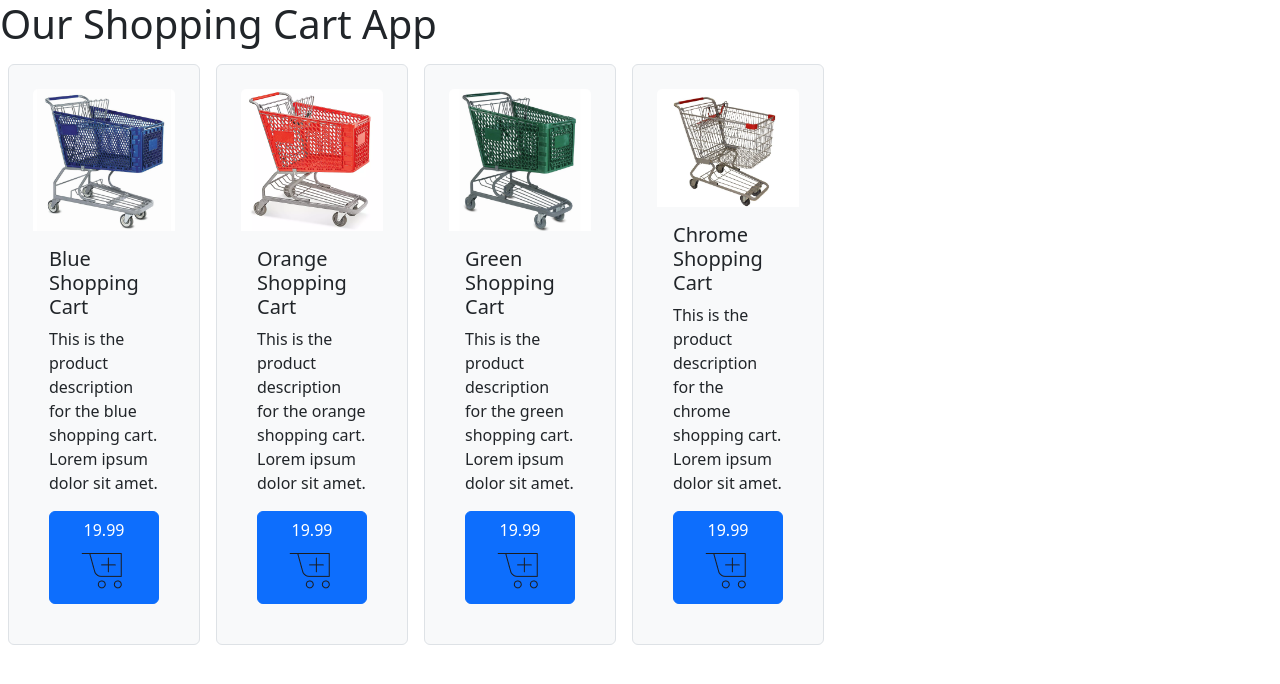
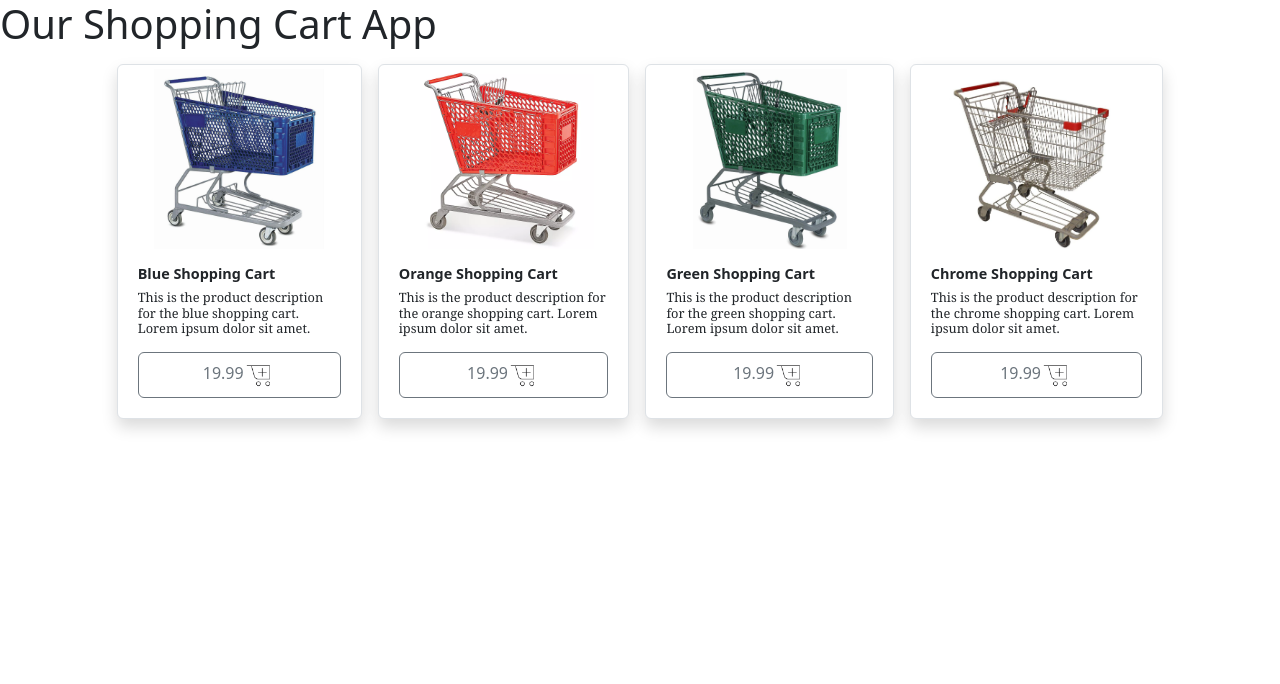
Before and after one commit to dannyjive/shopping-cart-project, a React (Create React App) app: page / in a window 1280 px wide. Shown: the top 684 px of the page. Built offline with nearby package versions, Linux system fonts and the light colour scheme.

Commit message:
styled cards

```diff
--- a/src/App.js
+++ b/src/App.js
@@ -1,40 +1,43 @@
 import CardGallery from "./CardGallery";
-// import ItemCard from "./ItemCard";
+import "./CardGallery.css";
 
 //Import Images
-import bluecart from './imgs/bluecart.jpg';
-import chromecart from './imgs/chromecart.webp';
-import greencart from './imgs/greencart.jpg';
-import orangecart from './imgs/orangecart.webp';
-
+import bluecart from "./imgs/bluecart.jpg";
+import chromecart from "./imgs/chromecart.webp";
+import greencart from "./imgs/greencart.jpg";
+import orangecart from "./imgs/orangecart.webp";
 
 //Shopping Cart Card Data -DF
 const products = [
   {
     name: "Blue Shopping Cart",
-      description: "This is the product description for the blue shopping cart. Lorem ipsum dolor sit amet.",
+    description:
+      "This is the product description for the blue shopping cart. Lorem ipsum dolor sit amet.",
     image: bluecart,
-      price: 19.99
+    price: 19.99,
   },
   {
     name: "Orange Shopping Cart",
-      description: "This is the product description for the orange shopping cart. Lorem ipsum dolor sit amet.",
+    description:
+      "This is the product description for the orange shopping cart. Lorem ipsum dolor sit amet.",
     image: orangecart,
-      price: 19.99
+    price: 19.99,
   },
   {
     name: "Green Shopping Cart",
-      description: "This is the product description for the green shopping cart. Lorem ipsum dolor sit amet.",
+    description:
+      "This is the product description for the green shopping cart. Lorem ipsum dolor sit amet.",
     image: greencart,
-      price: 19.99
+    price: 19.99,
   },
   {
     name: "Chrome Shopping Cart",
-      description: "This is the product description for the chrome shopping cart. Lorem ipsum dolor sit amet.",
+    description:
+      "This is the product description for the chrome shopping cart. Lorem ipsum dolor sit amet.",
     image: chromecart,
-      price: 19.99
-  }
-]
+    price: 19.99,
+  },
+];
 
 //OLD Shopping Cart Card Data. May need for checkout modal? -DF
 // const checkoutItems = [
@@ -64,15 +67,24 @@ function App() {
   return (
     <div>
       <h1>Our Shopping Cart App</h1>
+      <div className="row">
+        <div className="col"></div>
 
-      <div className='d-flex flex-row'>
-        {products.map((index) => <CardGallery descrip={index.description} name={index.name} image={index.image} prices={index.price} /> )}
+        {/* CARD GALLERY */}
+        <div className="col-10 d-flex flex-row card-custom">
+          {products.map((index) => (
+            <CardGallery
+              key={index}
+              descrip={index.description}
+              name={index.name}
+              image={index.image}
+              prices={index.price}
+            />
+          ))}
         </div>
 
-
-
-
-
+        <div className="col"></div>
+      </div>
     </div>
   );
 }
--- /dev/null
+++ b/src/CardGallery.css
@@ -0,0 +1,22 @@
+
+
+.card-custom p {
+  font-family: Georgia, 'Times New Roman', Times, serif;
+  font-size: .80rem;
+  line-height: 1.2;
+}
+
+.card-custom h5 {
+  font-size: .9rem;
+  font-weight: bold;
+}
+
+.cart-icon {
+  height: 2rem;
+}
+
+.card-img-top {
+  height: 180px;
+  object-fit: contain;
+  width: 100%;
+}
--- a/src/CardGallery.js
+++ b/src/CardGallery.js
@@ -1,22 +1,27 @@
 import cartImg from './imgs/addToCart.png';
+
+
 
 
 
 
 const CardGallery = (props) => {
     return (
-        <div className="row ">
-        <div className="col ">
-            <div className="card bg-light border p-4 m-2 " style={{ width: '12rem' }}>
+
+
+        // <div className="col d-flex">
+            <div className="card bg-white border p-1  m-2 shadow "  key={props.index}>
                 <img className='card-img-top' src={props.image} alt={props.name} />
-                <div class='card-body'>
+                <div class='card-body d-flex flex-column' >
                     <h5>{props.name}</h5>
                     <p>{props.descrip}</p>
-                    <button className="btn btn-primary">{props.prices}<img src={cartImg}/></button>
+                    {/* <div className='card-footer  '> */}
+                        <button className="btn btn-outline-secondary mt-auto">{props.prices}<img className="cart-icon" src={cartImg} alt='shopping cart icon'/></button>
+                    {/* </div> */}
                 </div>
             </div>
-        </div>
-        </div>
+        // </div>
+
     );
 }
 
```
Also changed, not shown: 1 other file (tests, documents, lock files or other folders). Lines whose indentation alone changed are shown as unchanged.
